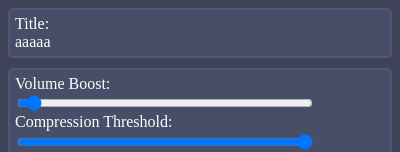
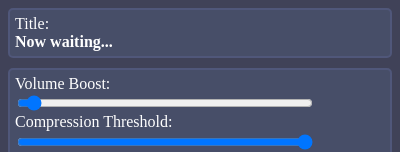
Before and after one commit to aatomu/aatomu_toolbox, a browser extension: page popup/booster.html in a window 400 px wide. Shown: the top 152 px of the page. Drawn offline with Linux system fonts and the light colour scheme.

Commit message:
💄 Title部分をわかりやすく

```diff
--- a/popup/booster.html
+++ b/popup/booster.html
@@ -34,6 +34,10 @@
     flex-direction: column;
     flex-wrap: nowrap;
     align-items: flex-start;
+  }
+
+  .inline-title {
+    font-weight: bolder;
   }
 
   .value {
@@ -138,7 +142,7 @@
   <!-- Title -->
   <div class="box flex">
     <span>Title:</span>
-    <span id="inlineTitle">aaaaa</span>
+    <span class="inline-title" id="inlineTitle">Now waiting...</span>
   </div>
   <!-- Volume -->
   <div class="box flex">
```
